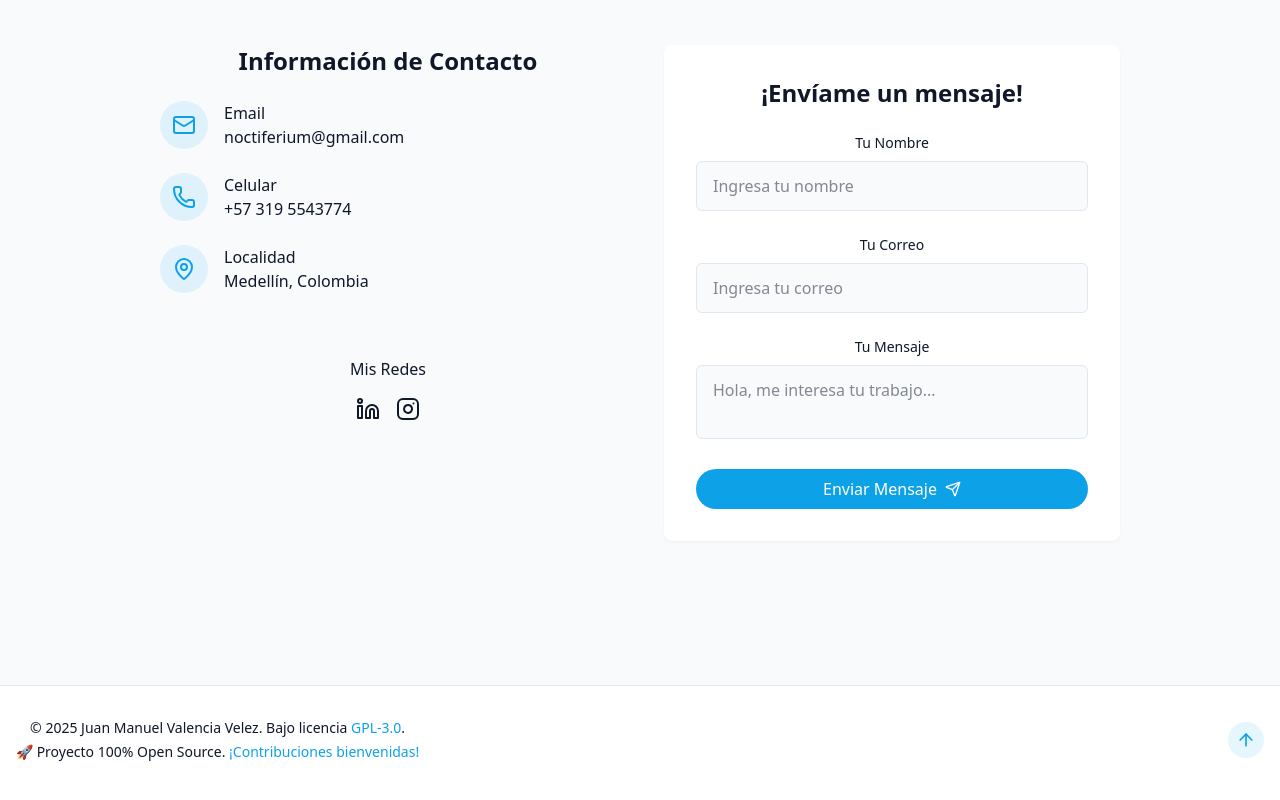
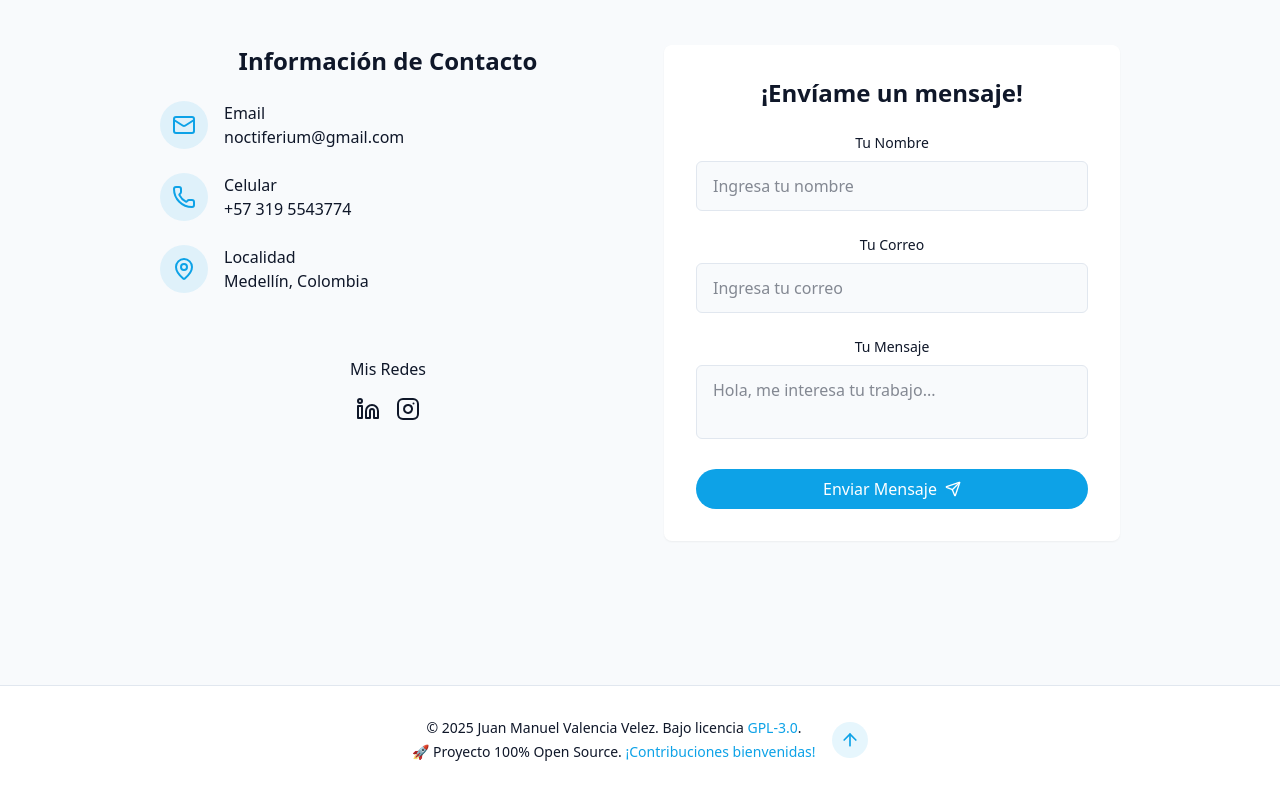
Before and after one commit to DeusNoctifer/Portafolio-React-Tailwind, a React (Vite) app: page / in a window 1280 px wide. Shown: the part 5464-6264 px from the top of the page. Built offline with nearby package versions, Linux system fonts and the light colour scheme.

Commit message:
fix(Footer): centering items

```diff
--- a/src/components/Footer.jsx
+++ b/src/components/Footer.jsx
@@ -5,8 +5,8 @@
     const { t } = useLanguage();
 
     return (
-        <footer className="py-12 px-4 bg-card relative border-t border-border mt-12 pt-8 flex flex-wrap justify-between items-center">
-            <div className="text-sm text-muted-foreground">
+        <footer className="py-12 px-4 bg-card relative border-t border-border mt-12 pt-8 flex flex-wrap justify-center items-center gap-4">
+            <div className="text-sm text-muted-foreground text-center">
                 <p>
                     © {new Date().getFullYear()} Juan Manuel Valencia Velez.
                     <span className="block sm:inline">
```
